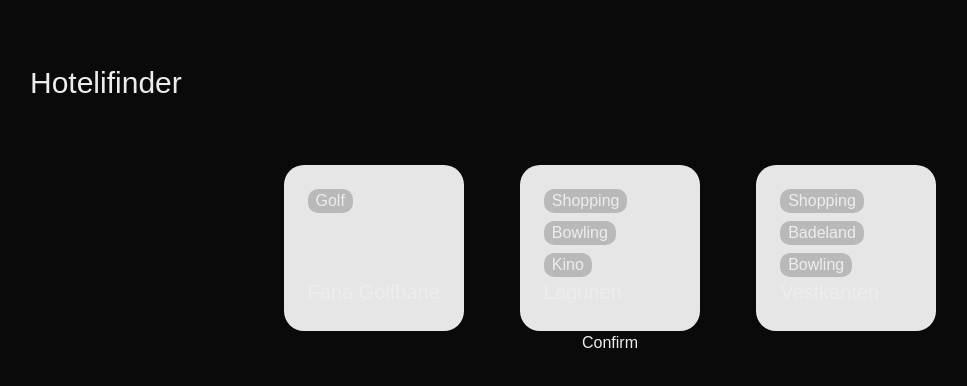
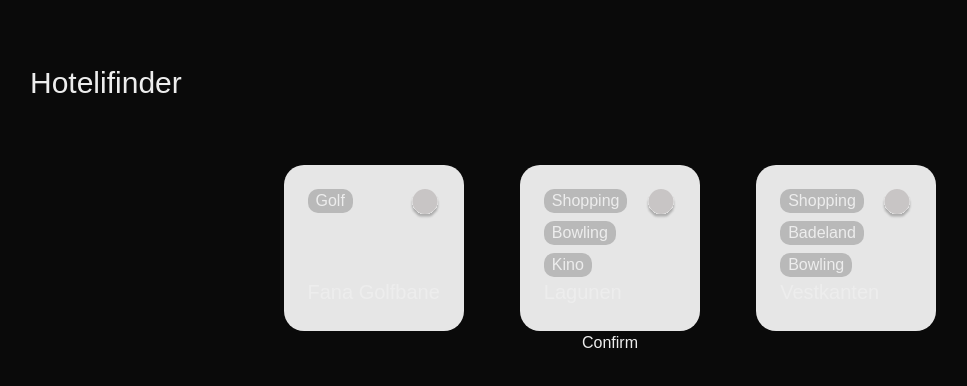
Before and after one commit to DAT251/Hotelifinder, a Next.js app in the folder frontend/: page /activity in a window 1280 px wide. Shown: the top 386 px of the page, without its empty margins (30-997 px from the left). Built offline with nearby package versions, Linux system fonts and the light colour scheme.

Commit message:
clickable venue/activity card

```diff
--- a/frontend/src/app/components/activity.tsx
+++ b/frontend/src/app/components/activity.tsx
@@ -1,6 +1,14 @@
+import { useState } from 'react';
+import { CheckMark } from '../components/checkmark';
+
 export function Activity({ name, tags }: { name: string; tags: string[] }) {
+  const [isChecked, setIsChecked] = useState(false);
   return (
-    <div className='flex flex-col bg-light-grey h-[200] w-[200] rounded-[20px] p-6 justify-between'>
+    <div
+      onClick={() => setIsChecked(!isChecked)}
+      className='flex flex-col flex-wrap bg-light-grey h-[200] w-[200] rounded-[20px] p-6 justify-between'
+    >
+      <div className='flex flex-row justify-between'>
         <div className='flex flex-col gap-2'>
           {tags.map((tag, i) => (
             <div key={i} className='bg-dark-grey rounded-[10px] px-2 w-min'>
@@ -8,6 +16,8 @@ export function Activity({ name, tags }: { name: string; tags: string[] }) {
             </div>
           ))}
         </div>
+        <CheckMark isChecked={isChecked} height={30} />
+      </div>
       <h2>{name}</h2>
     </div>
   );
```
Lines whose indentation alone changed are shown as unchanged.
